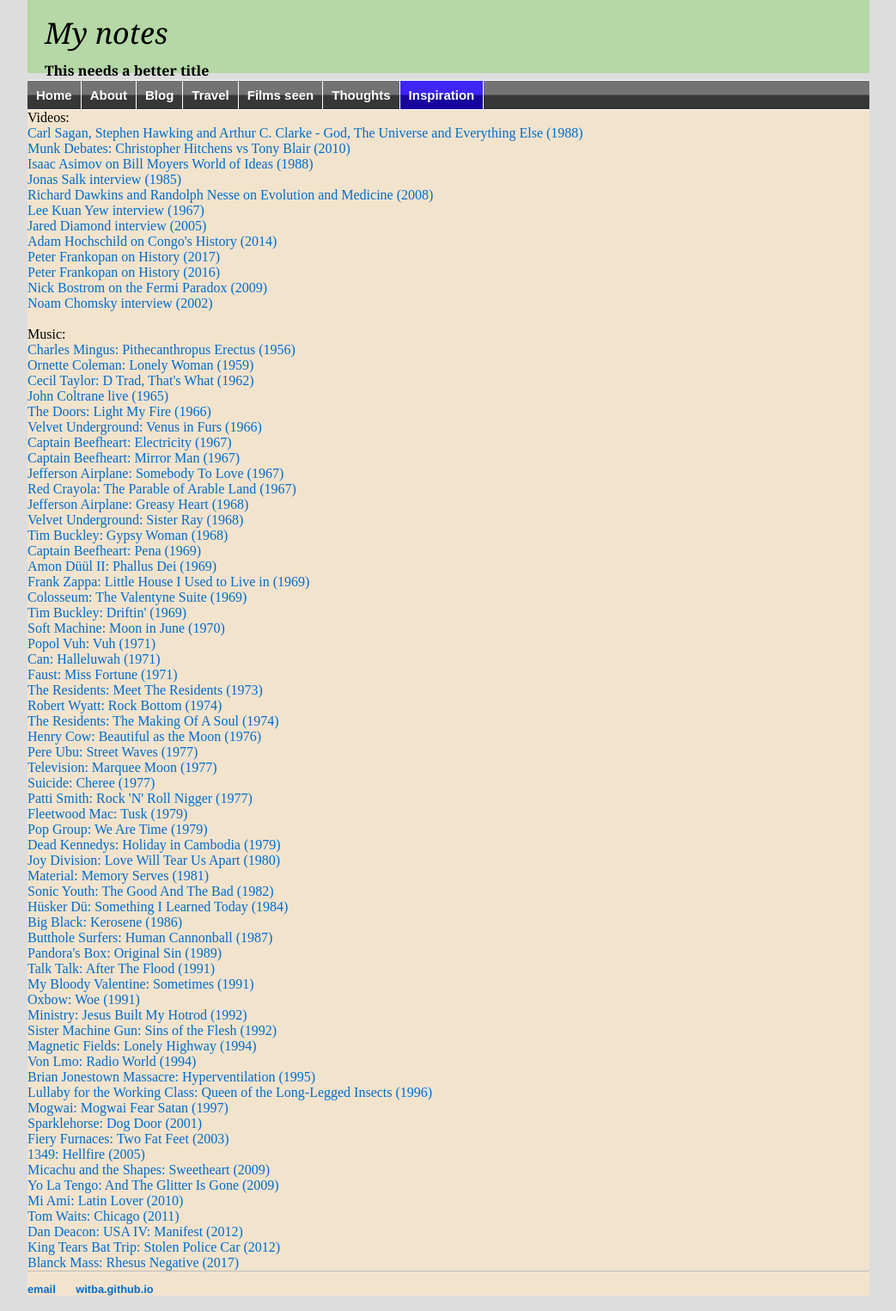
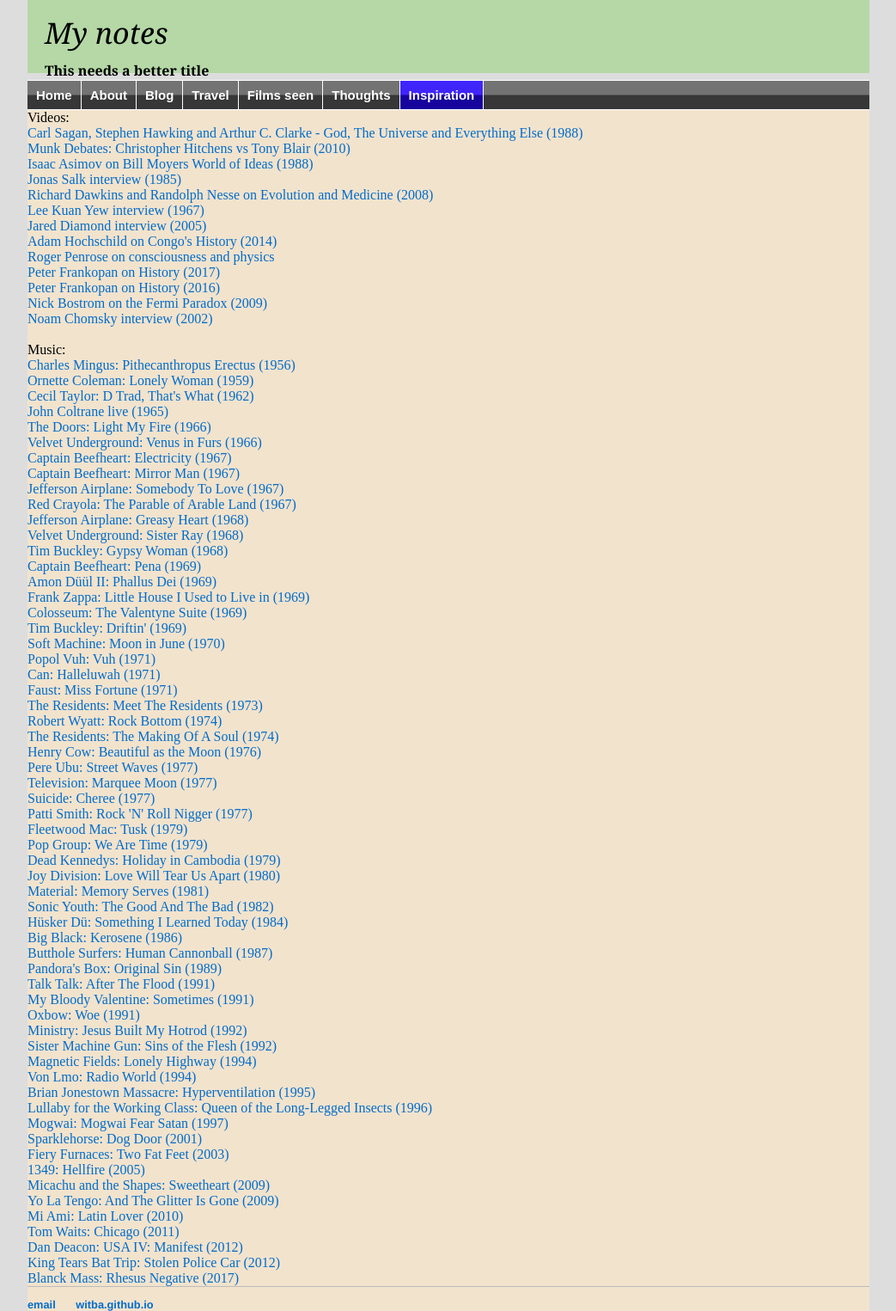
Before and after one commit to witba/witba.github.io, a Jekyll site: the page built from inspiration/index.html, in a window 1280 px wide. Shown: the whole page at 86% size, without its empty margins (118-1161 px from the left). Built offline with Jekyll 4.4.1, drawn with Linux system fonts in a browser that asks for light colours.

Commit message:
Update index.html

```diff
--- a/inspiration/index.html
+++ b/inspiration/index.html
@@ -12,6 +12,7 @@
 <a href="https://www.youtube.com/watch?v=VexrmTacOAA" target=_blank>Lee Kuan Yew interview (1967)</a><br>
 <a href="https://www.youtube.com/watch?v=refwHvF6ZA0" target=_blank>Jared Diamond interview (2005)</a><br>
 <a href="https://www.youtube.com/watch?v=rLyZGTwmcRA" target=_blank>Adam Hochschild on Congo's History (2014)</a><br>
+<a href="https://www.closertotruth.com/interviews/2812" target=_blank>Roger Penrose on consciousness and physics</a><br>
 <a href="https://www.youtube.com/watch?v=BeJXnK9Z7KU" target=_blank>Peter Frankopan on History (2017)</a><br>
 <a href="https://www.youtube.com/watch?v=NJ54ojX5zlM" target=_blank>Peter Frankopan on History (2016)</a><br>
 <a href="https://www.closertotruth.com/interviews/3988" target=_blank>Nick Bostrom on the Fermi Paradox (2009)</a><br>
```
